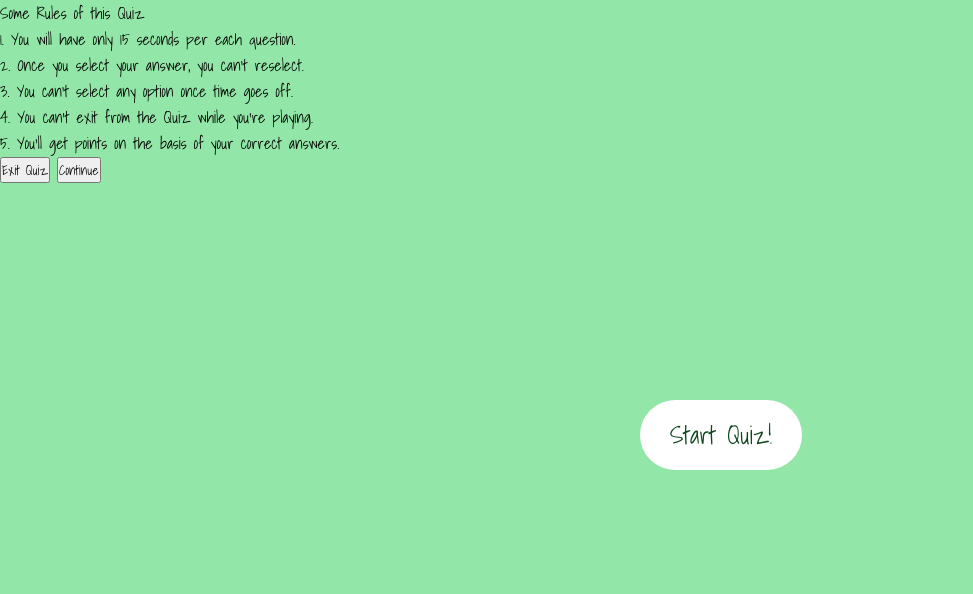
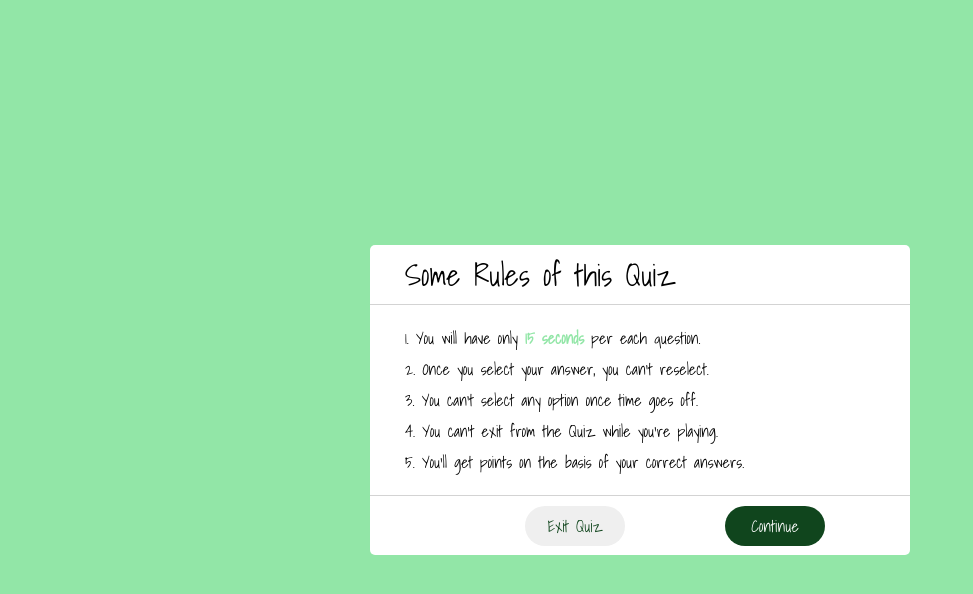
Before and after one commit to meeekkksss/Javascript-Quiz, a plain HTML site: page index.html in a window 1280 px wide. Shown: the whole page, without its empty margins (0-973 px from the left). Drawn offline with Linux system fonts and the light colour scheme.

Commit message:
added styling to rules

```diff
--- a/style.css
+++ b/style.css
@@ -6,20 +6,27 @@
   box-sizing: border-box;
   font-family: 'Shadows Into Light', cursive;
 }
+/* main colors */
+:root{
+  --lgreen: #92E6A7;
+  --dgreen: #10451D;
+  --yell: #FFFF3F;
+}
 
 body{
   background:var(--lgreen);
 }
-
-.start-btn{
+/* styling to start btn+ info-box */
+.start-btn,
+.info-box{
   position: absolute;
   top: 50%;
   left: 50%;
-  transform: translate(-50%. -50%);
-  -webkit-transform: translate(-50%. -50%);
-  -moz-transform: translate(-50%. -50%);
-  -ms-transform: translate(-50%. -50%);
-  -o-transform: translate(-50%. -50%);
+  transform: translate(-50%, -50%);
+  -webkit-transform: translate(-50%, -50%);
+  -moz-transform: translate(-50%, -50%);
+  -ms-transform: translate(-50%, -50%);
+  -o-transform: translate(-50%, -50%);
 }
 
 /* start Quiz Button Styling  */
@@ -38,23 +45,82 @@ body{
    -o-border-radius: 50px;
    background: white;
    cursor: pointer;
+
+}
+/* info-box  */
+.info-box{
+  width: 540px;
+  background: white;
+  border-radius: 5px;
+  -webkit-border-radius: 5px;
+  -moz-border-radius: 5px;
+  -ms-border-radius: 5px;
+  -o-border-radius: 5px;
 }
 
+.info-box .info-title{
+  height: 60px;
+  width: 100%;
+  border-bottom: 1px solid lightgrey;
+  display: flex;
+  align-items: center;
+  padding:0 35px;
+  font-size: 30px;
+  font-weight: 500;
+}
+/* padding for info-list */
+.info-box .info-list{
+  padding: 15px 35px;
+}
+/* info margin */
+.info-box .info-list .info{
+  margin: 5px 0;
+  font: size 17px;
+}
+/* styling to span text inside of the info-list */
+.info-box .info-list .info span{
+  font-weight: 600;
+  color: var(--lgreen);
+}
+/* padding of buttons inside of info-box */
+.info-box .buttons{
+  height: 60px;
+  display:flex;
+  align-items: center;
+  justify-content: flex-end;
+  padding: 0 35px;
+  border-top: 1px solid lightgrey;
+}
+/* styling to buttons inside of info-box */
+.info-box .buttons button{
+  margin: 0 50px;
+  height: 40px;
+  width: 100px;
+  border: 1px solid transparent;
+  color: white;
+  border-radius: 50px;
+  -webkit-border-radius: 50px;
+  -moz-border-radius: 50px;
+  -ms-border-radius: 50px;
+  -o-border-radius: 50px;
+  font-size: 16px;
+  font-weight: 500;
+  cursor: pointer;
+  transition: all 0.3s ease;
+  -webkit-transition: all 0.3s ease;
+  -moz-transition: all 0.3s ease;
+  -ms-transition: all 0.3s ease;
+  -o-transition: all 0.3s ease;
+}
+.buttons button.restart{
+  color: white;
+ background: var(--dgreen);
+}
 
+.buttons button.restart:hover{
+  background:var(--dgreen);
+}
 
-
-
-
-
-
-
-
-
-
-
-
-
-:root{
-  --lgreen: #92E6A7;
-  --dgreen: #10451D;
+.buttons button.quit{
+  color: var(--dgreen);
 }
```
